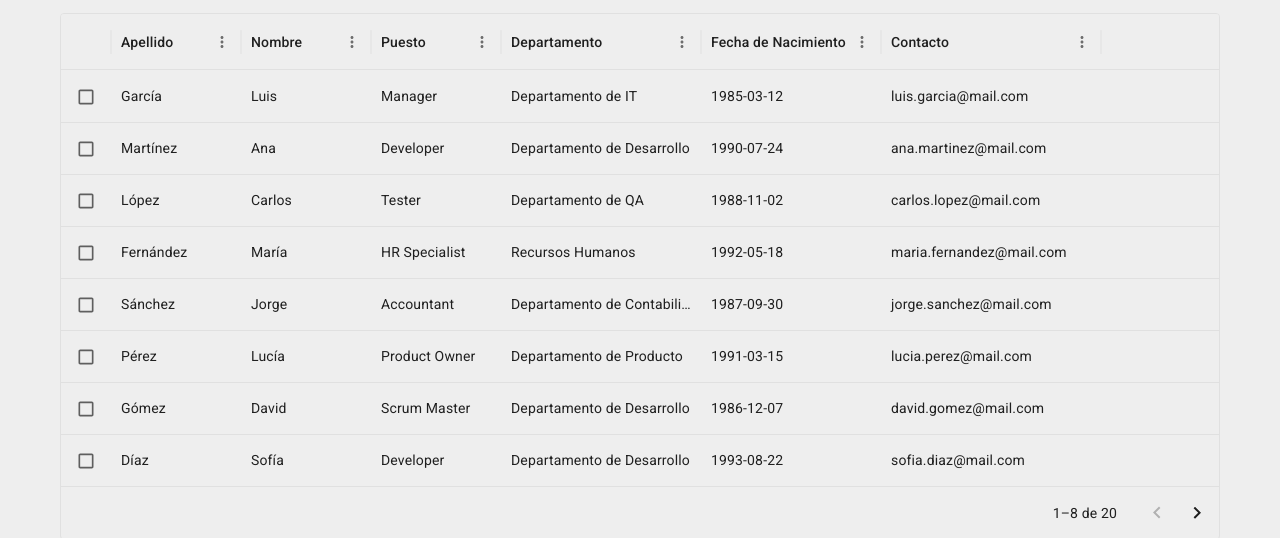
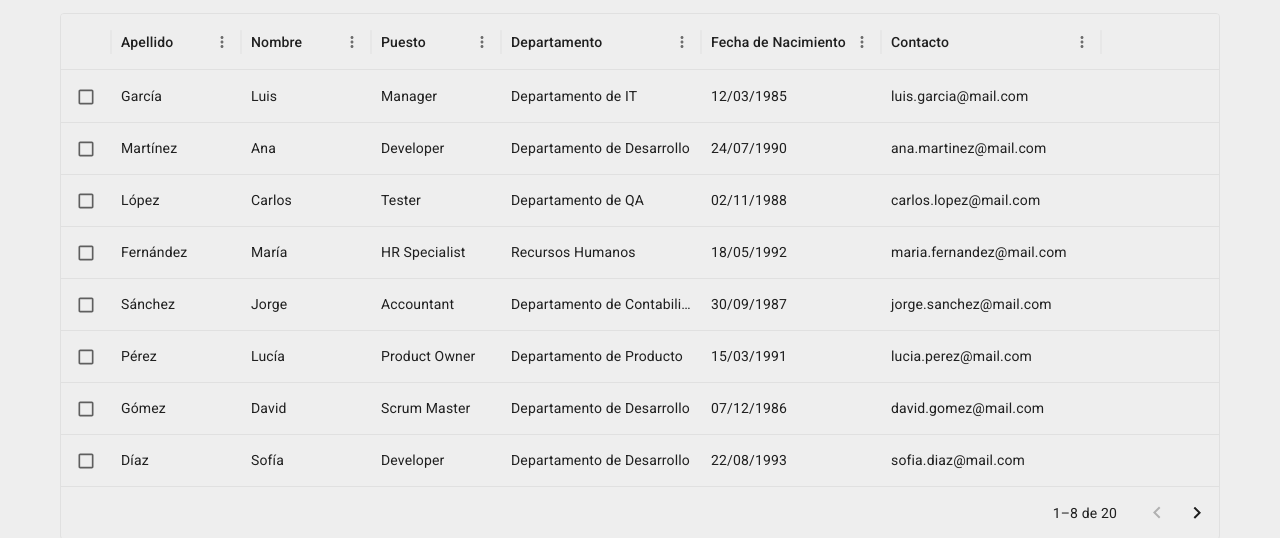
Before and after one commit to MartinezFabian/EmployeeWeb_React_TypeScript, a React (Vite) app: page / in a window 1280 px wide. Shown: the part 187-725 px from the top of the page. Built offline with nearby package versions, Linux system fonts and the light colour scheme.

Commit message:
Add formatting for dates of birth using moment

```diff
--- a/package.json
+++ b/package.json
@@ -16,6 +16,7 @@
     "@mui/material": "^5.15.19",
     "@mui/x-data-grid": "^7.6.1",
     "@reduxjs/toolkit": "^2.2.5",
+    "moment": "^2.30.1",
     "react": "^18.2.0",
     "react-dom": "^18.2.0",
     "react-redux": "^9.1.2"
--- a/src/components/navbar/FavoritesTable.tsx
+++ b/src/components/navbar/FavoritesTable.tsx
@@ -9,6 +9,7 @@ import { toggleFavorites } from '../../redux/slices/employeesSlice';
 import IconButton from '@mui/material/IconButton';
 import DeleteIcon from '@mui/icons-material/Delete';
 import { GRID_DEFAULT_LOCALE_TEXT_ES } from '../../utilities/GRID_DEFAULT_LOCALE_TEXT_ES';
+import moment from 'moment';
 
 interface FavoritesTableProps {
   // define your props here
@@ -42,7 +43,14 @@ const FavoritesTable: React.FC<FavoritesTableProps> = () => {
     { field: 'firstName', headerName: 'Nombre', width: 130 },
     { field: 'position', headerName: 'Puesto', width: 130 },
     { field: 'department', headerName: 'Departamento', width: 200 },
-    { field: 'dateOfBirth', headerName: 'Fecha de Nacimiento', width: 180 },
+    {
+      field: 'dateOfBirth',
+      headerName: 'Fecha de Nacimiento',
+      width: 180,
+      valueFormatter: (value) => {
+        return moment.utc(value).format('DD/MM/YYYY');
+      },
+    },
     { field: 'contact', headerName: 'Contacto', width: 220 },
   ];
 
--- a/src/pages/home/components/EmployeeTable.tsx
+++ b/src/pages/home/components/EmployeeTable.tsx
@@ -7,6 +7,7 @@ import { AppDispatch, RootState } from '../../../redux/store/store';
 import { toggleFavorites } from '../../../redux/slices/employeesSlice';
 import Employee from '../../../models/Employee';
 import { GRID_DEFAULT_LOCALE_TEXT_ES } from '../../../utilities/GRID_DEFAULT_LOCALE_TEXT_ES';
+import moment from 'moment';
 
 interface EmployeeTableProps {
   // define your props here
@@ -38,7 +39,14 @@ const EmployeeTable: React.FC<EmployeeTableProps> = () => {
     { field: 'firstName', headerName: 'Nombre', width: 130 },
     { field: 'position', headerName: 'Puesto', width: 130 },
     { field: 'department', headerName: 'Departamento', width: 200 },
-    { field: 'dateOfBirth', headerName: 'Fecha de Nacimiento', width: 180 },
+    {
+      field: 'dateOfBirth',
+      headerName: 'Fecha de Nacimiento',
+      width: 180,
+      valueFormatter: (value) => {
+        return moment.utc(value).format('DD/MM/YYYY');
+      },
+    },
     { field: 'contact', headerName: 'Contacto', width: 220 },
   ];
 
```
Also changed, not shown: 1 other file (tests, documents, lock files or other folders).
